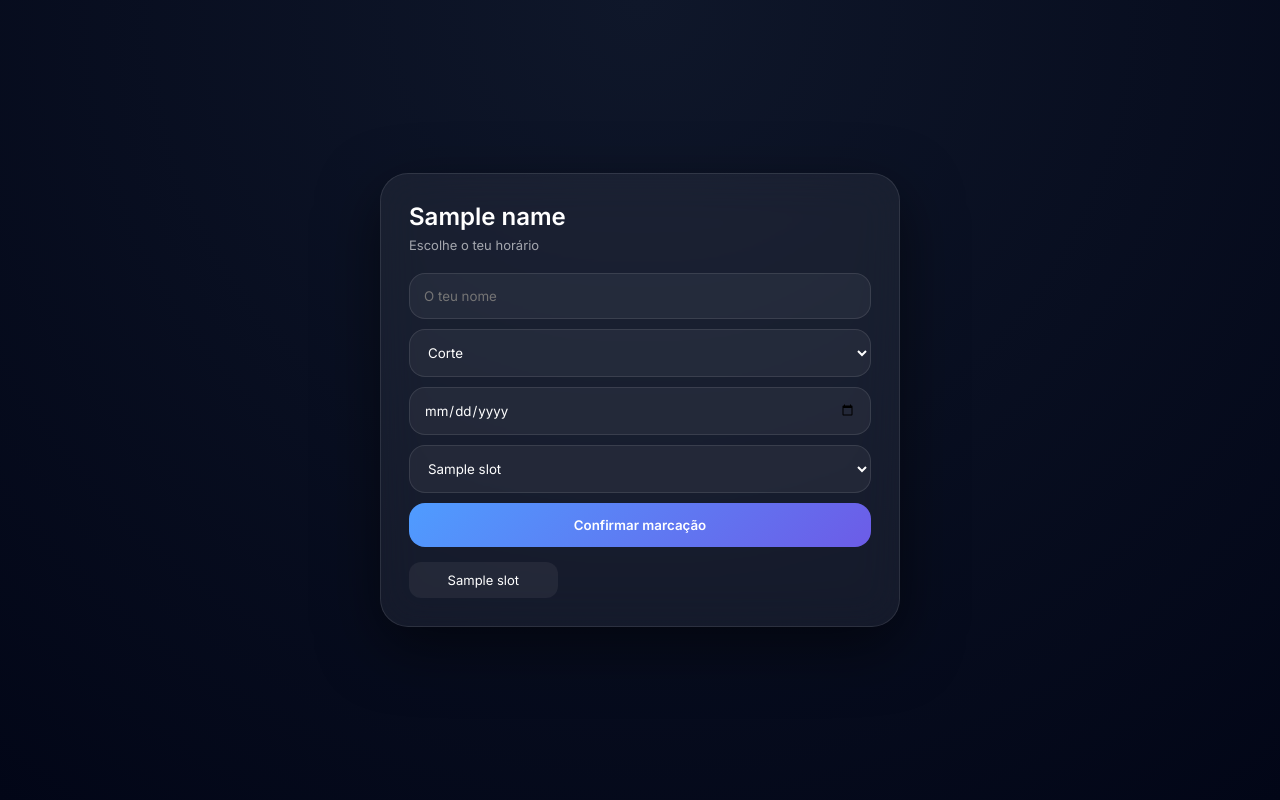
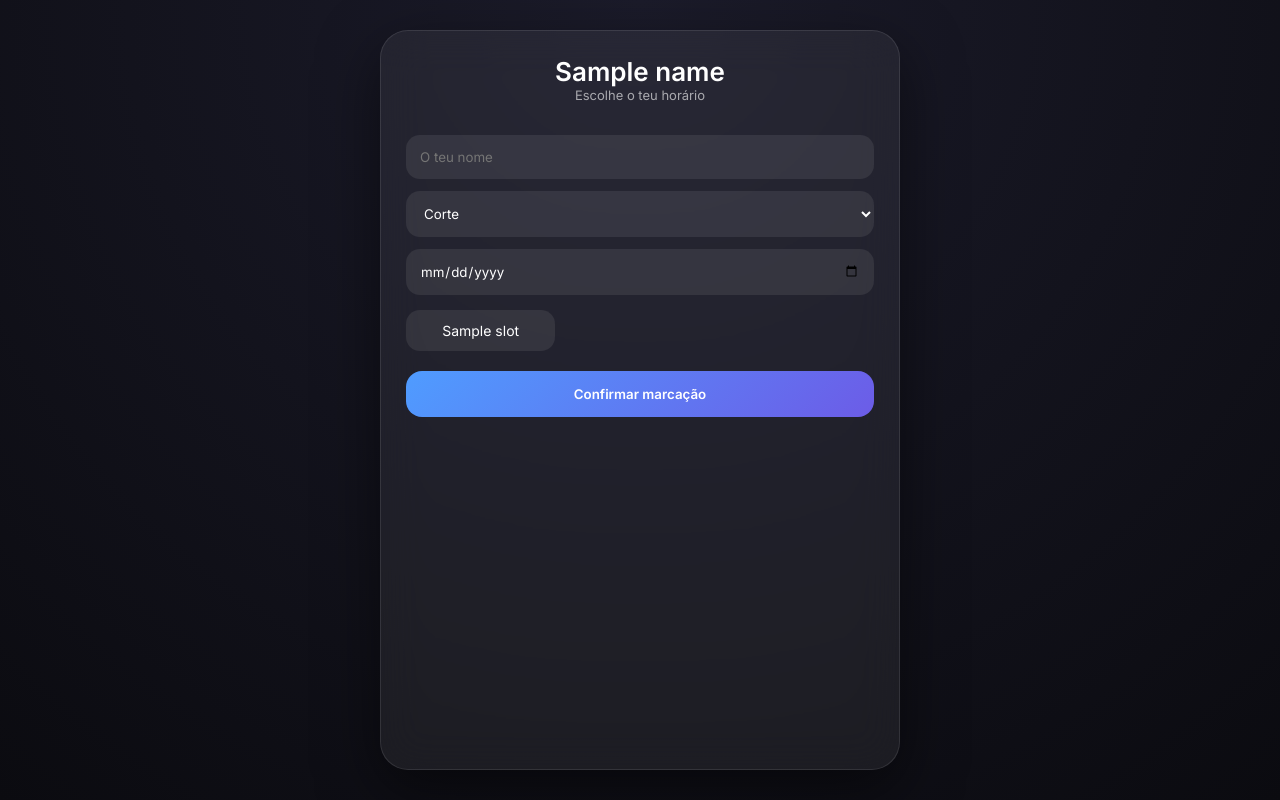
Before and after one commit to Ardmaf/marcacoes-app, a Flask app: template templates/worker.html in a window 1280 px wide. Run offline with Flask 3, Linux system fonts and the light colour scheme; the template is opened without the code that fills it: most values are stand-ins (such as "Sample title", 1, 10 or a date in 2020); some libraries are stand-ins or nearby versions.

Commit message:
worker.html

```diff
--- a/templates/worker.html
+++ b/templates/worker.html
@@ -8,101 +8,123 @@
 <style>
 @import url('https://fonts.googleapis.com/css2?family=Inter:wght@300;400;500;600&display=swap');
 
-*{
-    margin:0;
-    padding:0;
-    box-sizing:border-box;
-    font-family:'Inter',sans-serif;
+* {
+    margin: 0;
+    padding: 0;
+    box-sizing: border-box;
+    font-family: 'Inter', sans-serif;
 }
 
-body{
-    height:100vh;
-    display:flex;
-    align-items:center;
-    justify-content:center;
-    background: radial-gradient(circle at top,#0f172a,#020617);
-    color:white;
+body {
+    min-height: 100vh;
+    display: flex;
+    justify-content: center;
+    padding: 30px 15px;
+    background: radial-gradient(circle at top,#1b1b2a,#0b0b10);
+    color: white;
 }
 
-.card{
-    width:100%;
-    max-width:520px;
-    padding:28px;
-    border-radius:28px;
+.container {
+    width: 100%;
+    max-width: 520px;
     background: rgba(255,255,255,0.06);
     backdrop-filter: blur(20px);
-    border:1px solid rgba(255,255,255,0.1);
-    box-shadow:0 20px 60px rgba(0,0,0,0.5);
+    border-radius: 28px;
+    padding: 25px;
+    border: 1px solid rgba(255,255,255,0.1);
+    box-shadow: 0 20px 60px rgba(0,0,0,0.5);
 }
 
-h1{
-    font-size:24px;
-    margin-bottom:6px;
+h1 {
+    text-align: center;
+    font-size: 26px;
 }
 
-.subtitle{
-    font-size:13px;
-    opacity:0.6;
-    margin-bottom:20px;
+.subtitle {
+    text-align: center;
+    opacity: 0.6;
+    font-size: 13px;
+    margin-bottom: 20px;
 }
 
-input, select{
-    width:100%;
-    padding:14px;
-    margin-bottom:10px;
-    border-radius:16px;
-    border:1px solid rgba(255,255,255,0.1);
-    background: rgba(255,255,255,0.05);
-    color:white;
-    outline:none;
+/* FORM */
+input, select {
+    width: 100%;
+    padding: 14px;
+    margin-top: 12px;
+    border-radius: 14px;
+    border: none;
+    background: rgba(255,255,255,0.08);
+    color: white;
+    outline: none;
 }
 
-button{
-    width:100%;
-    padding:14px;
-    border:none;
-    border-radius:16px;
-    background: linear-gradient(135deg,#4f9cff,#6c5ce7);
-    color:white;
-    font-weight:600;
-    cursor:pointer;
-    transition:0.2s;
+/* SLOTS */
+.slot-grid {
+    display: grid;
+    grid-template-columns: repeat(3, 1fr);
+    gap: 10px;
+    margin-top: 15px;
 }
 
-button:hover{
-    transform:scale(1.02);
+.slot {
+    padding: 12px;
+    border-radius: 14px;
+    text-align: center;
+    background: rgba(255,255,255,0.08);
+    cursor: pointer;
+    transition: 0.2s;
+    font-size: 14px;
 }
 
-.slots{
-    margin-top:15px;
-    display:grid;
-    grid-template-columns:repeat(3,1fr);
-    gap:8px;
+.slot:hover {
+    transform: scale(1.05);
+    background: rgba(255,255,255,0.15);
 }
 
-.slot{
-    padding:10px;
-    border-radius:12px;
-    background: rgba(255,255,255,0.06);
-    text-align:center;
-    cursor:pointer;
-    font-size:13px;
+.slot.selected {
+    background: linear-gradient(135deg,#4f9cff,#6c5ce7);
 }
 
-.slot:hover{
-    background: rgba(255,255,255,0.12);
+/* BUTTON */
+button {
+    width: 100%;
+    padding: 15px;
+    margin-top: 20px;
+    border: none;
+    border-radius: 16px;
+    background: linear-gradient(135deg,#4f9cff,#6c5ce7);
+    color: white;
+    font-weight: 600;
+    cursor: pointer;
+    transition: 0.2s;
 }
+
+button:active {
+    transform: scale(0.98);
+}
+
+/* LOADING */
+.loading {
+    display: none;
+    text-align: center;
+    margin-top: 10px;
+    opacity: 0.6;
+    font-size: 13px;
+}
+
 </style>
 </head>
 
 <body>
 
-<div class="card">
+<div class="container">
 
     <h1>{{ name }}</h1>
     <div class="subtitle">Escolhe o teu horário</div>
 
-    <form method="POST">
+    <form method="POST" id="form">
+
         <input name="nome" placeholder="O teu nome" required>
 
         <select name="servico">
@@ -113,22 +135,45 @@ button:hover{
 
         <input type="date" name="date" required>
 
-        <select name="time">
+        <!-- SLOTS -->
+        <div class="slot-grid" id="slots">
             {% for slot in slots %}
-                <option value="{{ slot }}">{{ slot }}</option>
+                <div class="slot" onclick="selectSlot(this, '{{ slot }}')">
+                    {{ slot }}
+                </div>
             {% endfor %}
-        </select>
+        </div>
+
+        <input type="hidden" name="time" id="time">
 
         <button type="submit">Confirmar marcação</button>
+
+        <div class="loading" id="loading">A processar marcação...</div>
+
     </form>
-
-    <div class="slots">
-        {% for slot in slots %}
-            <div class="slot">{{ slot }}</div>
-        {% endfor %}
-    </div>
 
 </div>
 
+<script>
+let selected = null;
+
+function selectSlot(el, value){
+    document.querySelectorAll('.slot').forEach(s => s.classList.remove('selected'));
+    el.classList.add('selected');
+    selected = value;
+    document.getElementById('time').value = value;
+}
+
+document.getElementById("form").addEventListener("submit", function(e){
+    if(!selected){
+        e.preventDefault();
+        alert("Escolhe um horário primeiro");
+        return;
+    }
+
+    document.getElementById("loading").style.display = "block";
+});
+</script>
+
 </body>
 </html>
```
